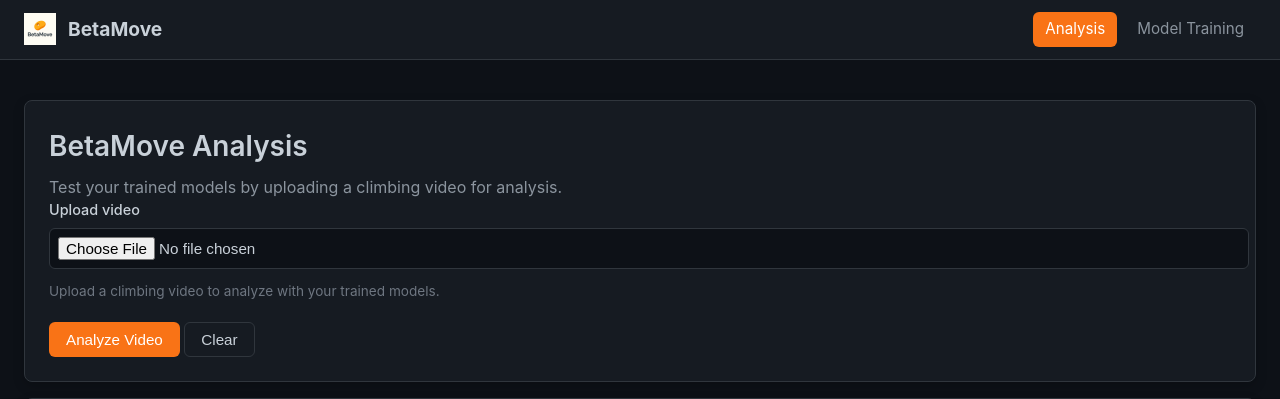
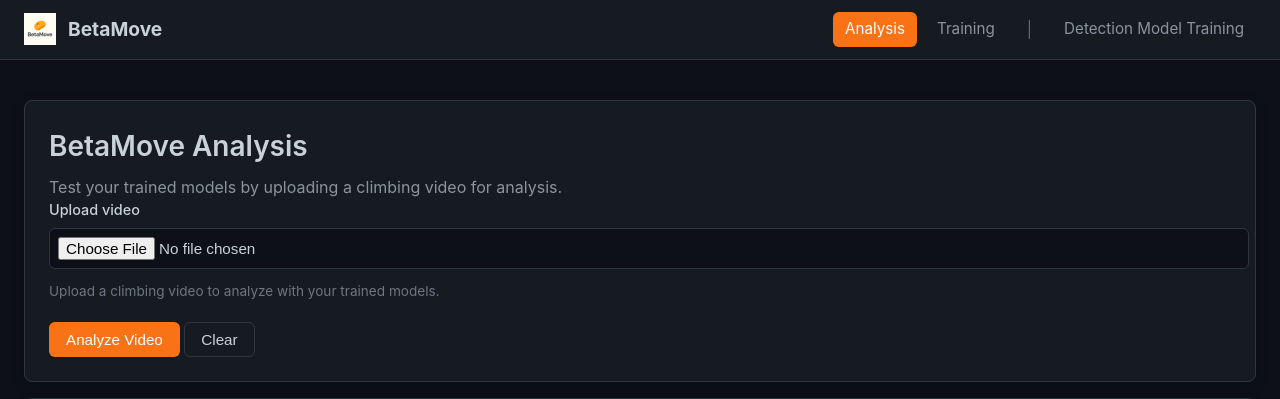
Before and after one commit to harrisonkimdev/6156-capstone-project, a FastAPI app: page / in a window 1280 px wide. Shown: the top 399 px of the page. Run offline with FastAPI, Linux system fonts and the light colour scheme; data that the repository does not hold is empty.

Commit message:
Add Training link to header navigation in index.html
- Restore /training link in header navbar
- Add separator between Training and Detection Model Training links
- Matches navigation structure from training.html

```diff
--- a/webapp/templates/index.html
+++ b/webapp/templates/index.html
@@ -214,7 +214,9 @@
                     alt="BetaMove logo"><span>BetaMove</span></a>
             <nav>
                 <a href="/" class="active">Analysis</a>
-                <a href="/detection">Model Training</a>
+                <a href="/training">Training</a>
+                <span style="color: #666; margin: 0 12px;">|</span>
+                <a href="/detection">Detection Model Training</a>
             </nav>
         </div>
     </header>
```
